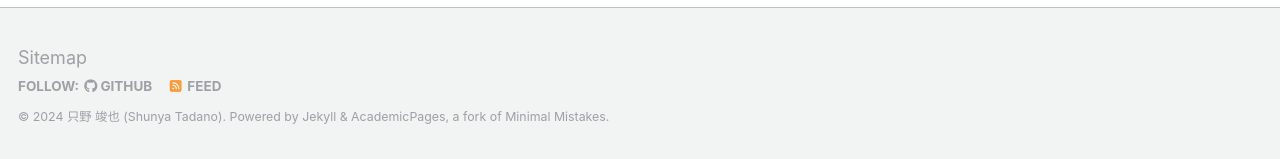
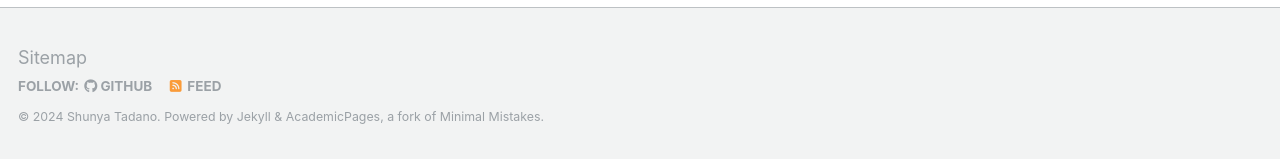
Before and after one commit to shunyatadano/shunyatadano.github.io, a Jekyll site: the page built from _pages/page-archive.html, in a window 1280 px wide and 900 px high, scrolled down 1015 px. Shown: the part 738-897 px from the top of the window. Built offline with Jekyll 4.4.1, drawn with Linux system fonts in a browser that asks for light colours.

Commit message:
name in japanese

```diff
--- a/_config.yml
+++ b/_config.yml
@@ -10,7 +10,7 @@
 locale                   : "en-US"
 title                    : "Shunya Tadano"
 title_separator          : "-"
-name                     : &name "只野 竣也 (Shunya Tadano)"
+name                     : &name "Shunya Tadano"
 description              : &description "personal description"
 url                      : https://shunyatadano.github.io # the base hostname & protocol for your site e.g. "https://mmistakes.github.io"
 baseurl                  : "" # the subpath of your site, e.g. "/blog"
@@ -22,7 +22,7 @@
 author:
   # Biographic information
   avatar           : "profile_menkoi.jpg"
-  name             : "Shunya Tadano"
+  name             : "只野竣也 (Shunya Tadano)"
   pronouns         : # example: "she/her"
   bio              : "A master student in Robotics"
   location         : "Sendai, Japan"
```
